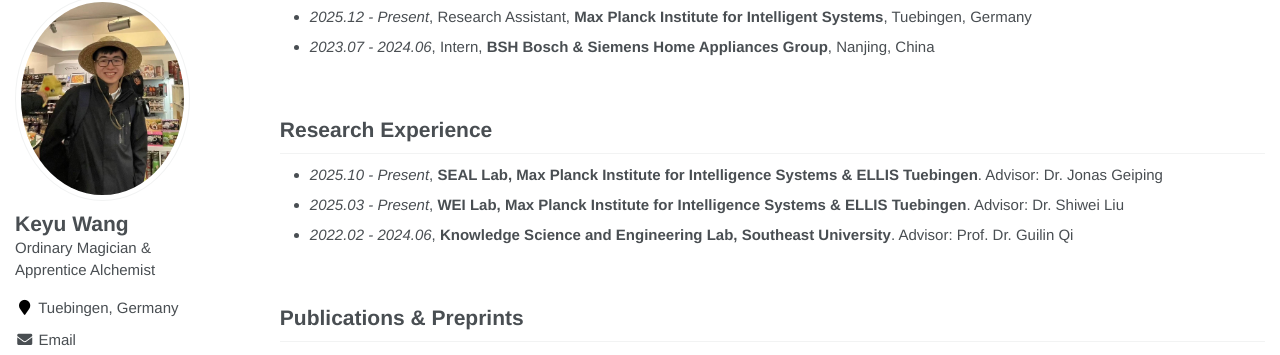
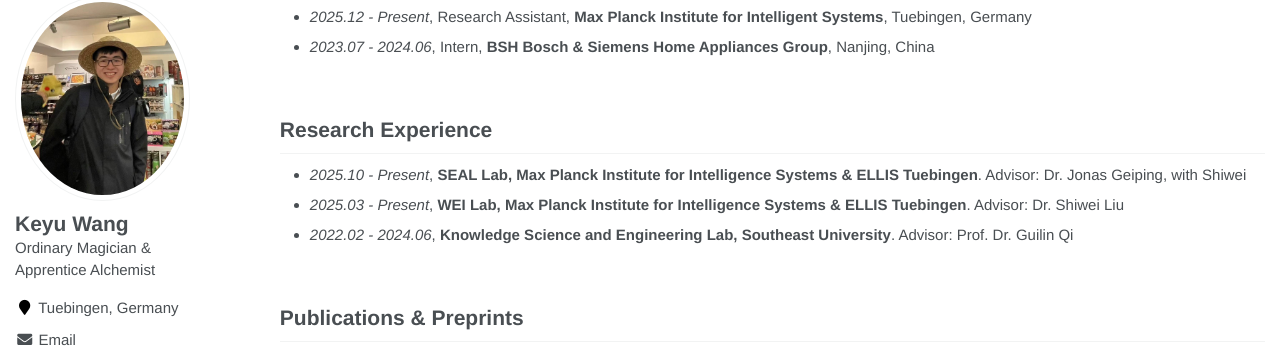
Before and after one commit to keyu-wang-2002/keyu-wang-2002.github.io, a Jekyll site: the page built from _pages/about.md, in a window 1280 px wide and 900 px high, scrolled down 458 px. Shown: the part 94-449 px from the top of the window. Built offline with Jekyll 4.4.1, drawn with Linux system fonts in a browser that asks for light colours.

Commit message:
Update about.md

```diff
--- a/_pages/about.md
+++ b/_pages/about.md
@@ -39,7 +39,7 @@ You can find my CV [here](https://raw.githubusercontent.com/keyu-wang-2002/keyu-
 <br>
 
 # Research Experience
-- *2025.10 - Present*, **SEAL Lab, Max Planck Institute for Intelligence Systems & ELLIS Tuebingen**. Advisor: Dr. Jonas Geiping
+- *2025.10 - Present*, **SEAL Lab, Max Planck Institute for Intelligence Systems & ELLIS Tuebingen**. Advisor: Dr. Jonas Geiping, with Shiwei
 - *2025.03 - Present*, **WEI Lab, Max Planck Institute for Intelligence Systems & ELLIS Tuebingen**. Advisor: Dr. Shiwei Liu
 - *2022.02 - 2024.06*, **Knowledge Science and Engineering Lab, Southeast University**. Advisor: Prof. Dr. Guilin Qi
 
```
